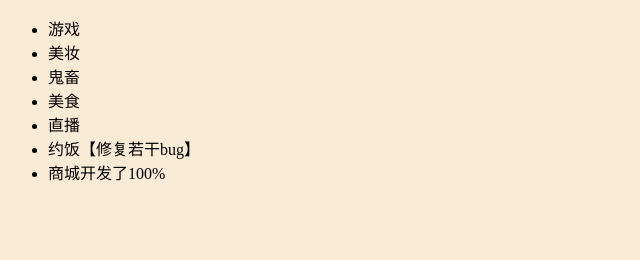
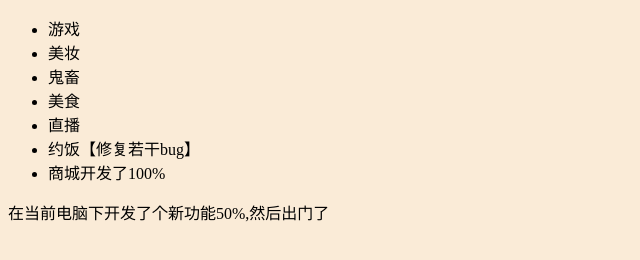
Before and after one commit to Espero1995/dbhot, a plain HTML site: page index.html in a window 1280 px wide. Shown: the whole page, without its empty margins (0-640 px from the left). Drawn offline with Linux system fonts and the light colour scheme.

Commit message:
在当前电脑下开发了个新功能50%,然后出门了

```diff
--- a/index.html
+++ b/index.html
@@ -1,7 +1,7 @@
 <!--
  * @Author: Espero
  * @Date: 2021-04-13 22:54:31
- * @LastEditTime: 2021-05-06 22:40:32
+ * @LastEditTime: 2021-05-07 21:34:36
  * @FilePath: /dbhot/index.html
  * @Description: file content
 -->
@@ -24,6 +24,7 @@
 			<li>约饭【修复若干bug】</li>
 			<li>商城开发了100%</li>
 		</ul>
+		<div>在当前电脑下开发了个新功能50%,然后出门了</div>
 	</body>
 </html>
 <script type="text/javascript" src="index.js"></script>
```
